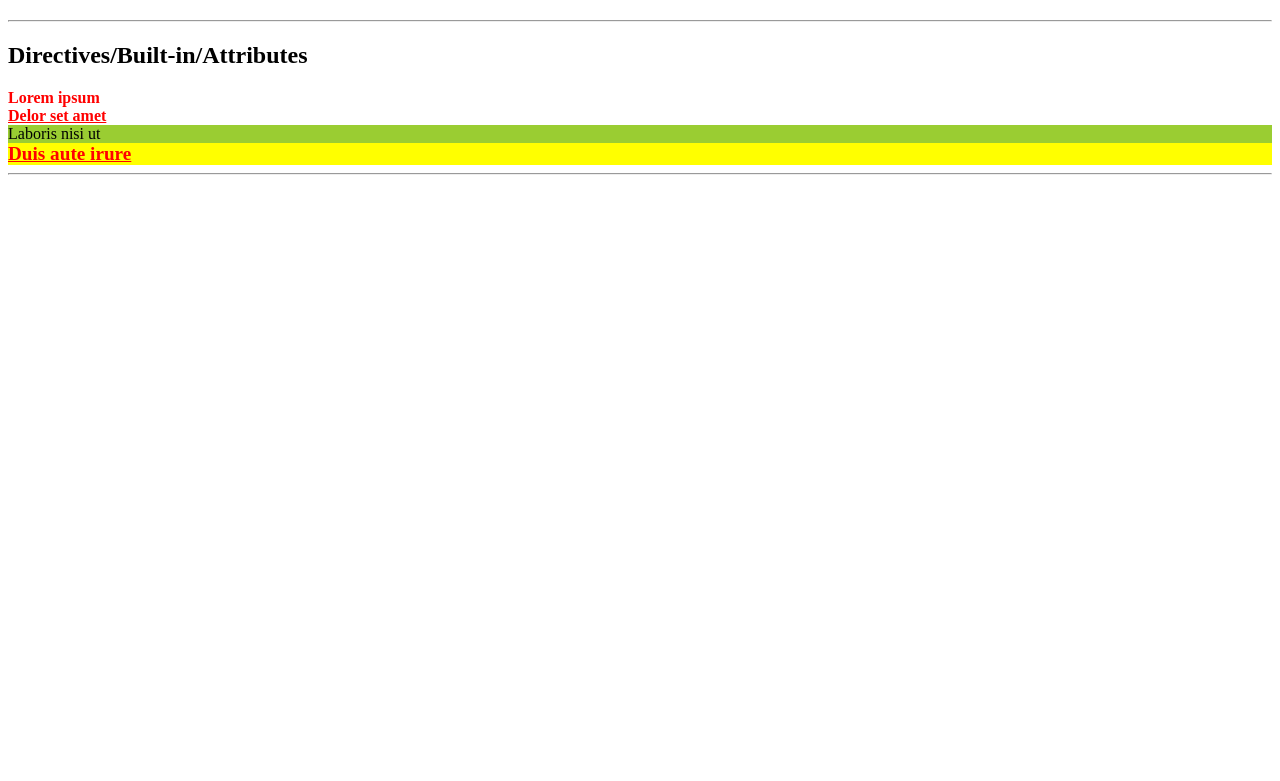
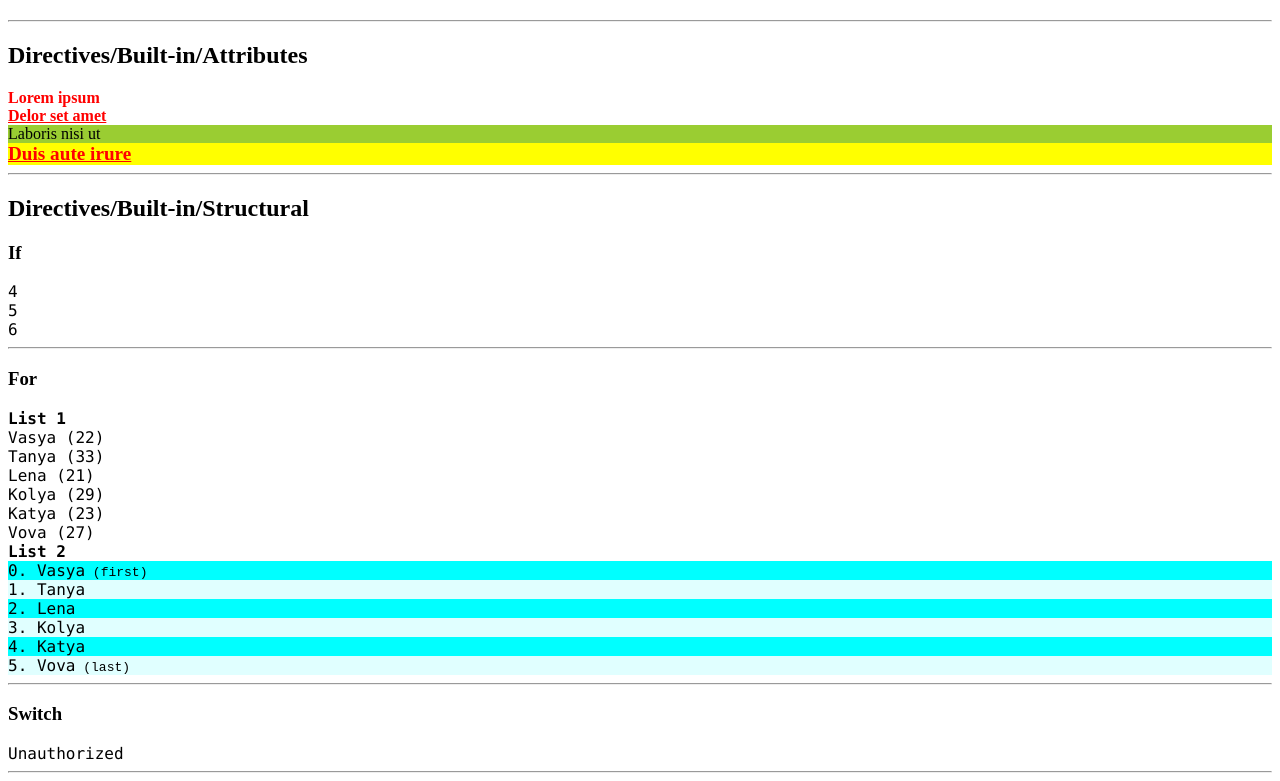
Before and after one commit to dimanmup/ng12-demos, an Angular app: page / in a window 1280 px wide. Shown: the part 1223-2004 px from the top of the page. Before the commit the page ends 1406 px from the top, so only its background shows below. Built offline with nearby package versions, Linux system fonts and the light colour scheme.

Commit message:
0.0.8.0 Directives/Built-in/Structural

```diff
--- a/src/app/app.component.html
+++ b/src/app/app.component.html
@@ -19,3 +19,6 @@
 <h2>Directives/Built-in/Attributes</h2>
 <app-directives-built-in-attributes></app-directives-built-in-attributes>
 <hr>
+<h2>Directives/Built-in/Structural</h2>
+<app-directives-built-in-structural></app-directives-built-in-structural>
+<hr>
--- a/src/app/app.module.ts
+++ b/src/app/app.module.ts
@@ -11,6 +11,7 @@ import { EventComponent } from './event/event.component';
 import { TwoWayBindingComponent } from './two-way-binding/two-way-binding.component';
 import { FormsModule } from '@angular/forms';
 import { DirectivesBuiltInAttributesComponent } from './directives-built-in-attributes/directives-built-in-attributes.component';
+import { DirectivesBuiltInStructuralComponent } from './directives-built-in-structural/directives-built-in-structural.component';
 
 
 @NgModule({
@@ -22,7 +23,8 @@ import { DirectivesBuiltInAttributesComponent } from './directives-built-in-attr
     AttrClassComponent,
     EventComponent,
     TwoWayBindingComponent,
-    DirectivesBuiltInAttributesComponent
+    DirectivesBuiltInAttributesComponent,
+    DirectivesBuiltInStructuralComponent
   ],
   imports: [
     BrowserModule,
--- /dev/null
+++ b/src/app/directives-built-in-structural/directives-built-in-structural.component.css
@@ -0,0 +1,9 @@
+div {
+    font-family: Consolas;
+}
+.odd {
+    background-color: lightcyan;
+}
+.even {
+    background-color: cyan;
+}
--- /dev/null
+++ b/src/app/directives-built-in-structural/directives-built-in-structural.component.html
@@ -0,0 +1,44 @@
+<h3>If</h3>
+
+<ng-template #elseBlock><div>5</div></ng-template>
+<ng-template #thenBlock><div>6</div></ng-template>
+
+<div *ngIf="false">1</div>
+<div *ngIf="null">2</div>
+<div *ngIf="undefined">3</div>
+<div *ngIf="true">4</div>
+
+<div *ngIf="false; else elseBlock">ERROR</div>
+<div *ngIf="true; then thenBlock else elseBlock"></div>
+
+<hr>
+<h3>For</h3>
+
+<div><b>List 1</b></div>
+<div *ngFor="let person of persons">{{person.name}} ({{person.age}})</div>
+
+<div><b>List 2</b></div>
+<div *ngFor="let person of persons;
+            index as i;
+            first as isFirst;
+            last as isLast;
+            even as isEven;
+            odd as isOdd;
+            ">
+    <div class="item">
+        <div [class.even]="isEven" [class.odd]="isOdd">
+            <span>{{i}}. {{person.name}}</span>
+            <code *ngIf="isFirst"> (first)</code>
+            <code *ngIf="isLast"> (last)</code>
+        </div>
+    </div>
+</div>
+
+<hr>
+<h3>Switch</h3>
+
+<div [ngSwitch]="httpStatusCode">
+    <div *ngSwitchCase="401">Unauthorized</div>
+    <div *ngSwitchCase="404">Not found</div>
+    <div *ngSwitchDefault>OK</div>
+</div>
--- /dev/null
+++ b/src/app/directives-built-in-structural/directives-built-in-structural.component.ts
@@ -0,0 +1,29 @@
+import { Component, OnInit } from '@angular/core';
+
+class Person {
+  constructor(public name: string, public age: number) {}
+}
+
+@Component({
+  selector: 'app-directives-built-in-structural',
+  templateUrl: './directives-built-in-structural.component.html',
+  styleUrls: ['./directives-built-in-structural.component.css']
+})
+export class DirectivesBuiltInStructuralComponent implements OnInit {
+
+  persons:  Person[] = [
+    new Person('Vasya', 22),
+    new Person('Tanya', 33),
+    new Person('Lena', 21),
+    new Person('Kolya', 29),
+    new Person('Katya', 23),
+    new Person('Vova', 27),
+  ];
+  httpStatusCode = 401;
+
+  constructor() { }
+
+  ngOnInit(): void {
+  }
+
+}
```
Also changed, not shown: 1 other file (tests, documents, lock files or other folders).
